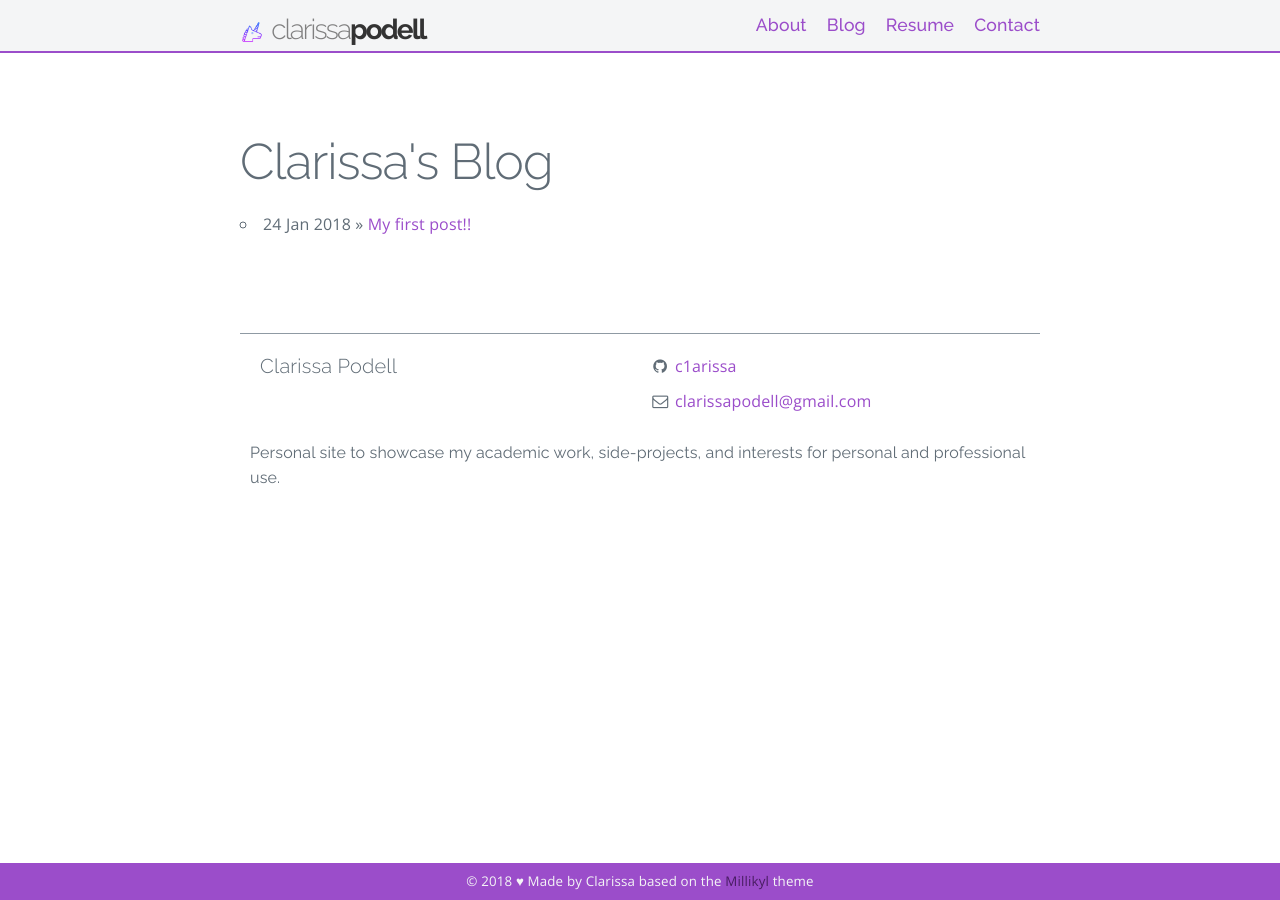
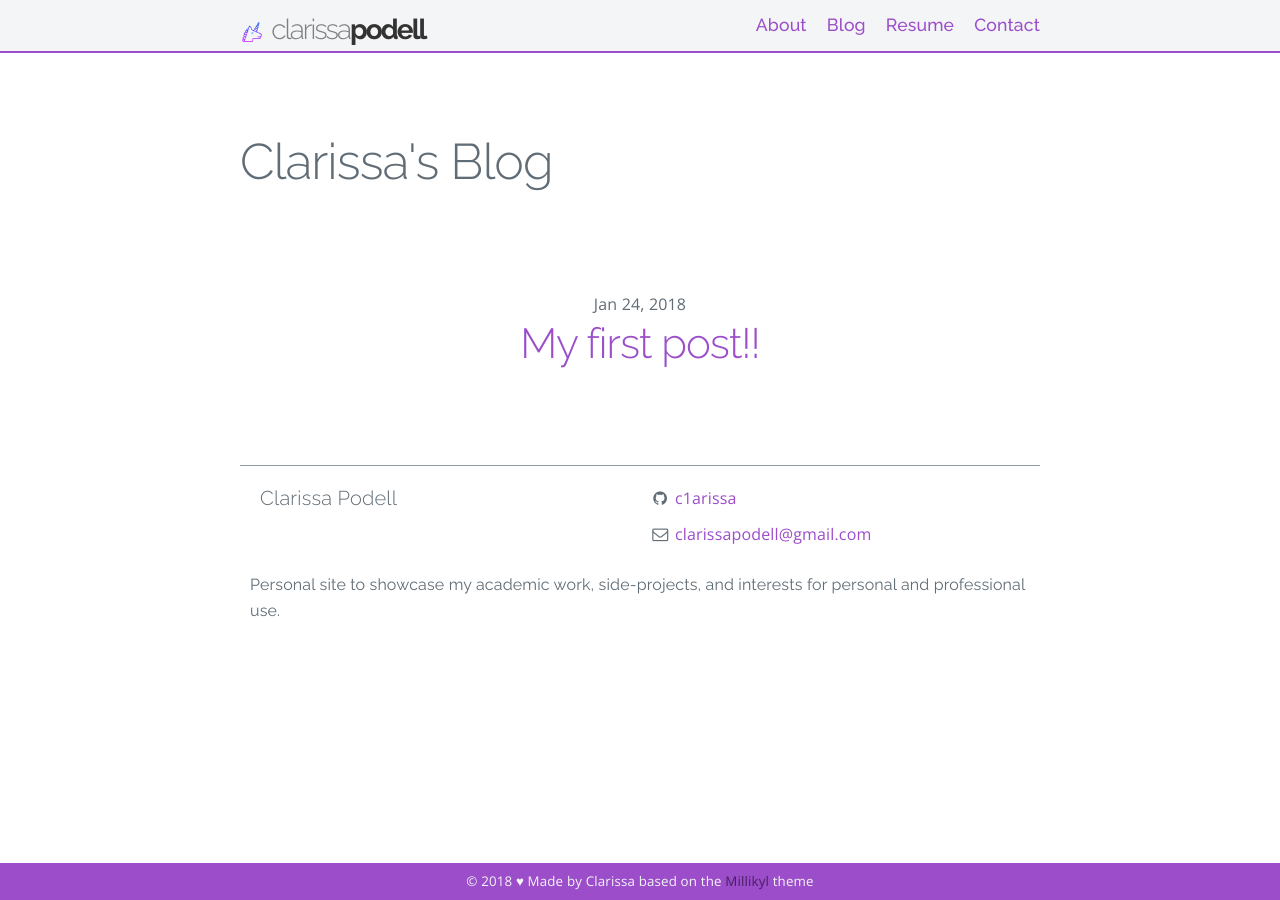
Before and after one commit to c1arissa/c1arissa.github.io, a Jekyll site: the page built from blog.md, in a window 1280 px wide. Built offline with Jekyll 4.4.1, drawn with Linux system fonts in a browser that asks for light colours; nearby versions of some CDN libraries; a style sheet for code colours, icons or effects is not loaded.

Commit message:
Update blog.md

```diff
--- a/blog.md
+++ b/blog.md
@@ -4,6 +4,23 @@
 permalink: /blog/
 ---
 
+<div class="home">
+
+  <ul class="post-list">
+    {% for post in site.posts %}
+      <li>
+        <span class="post-meta">{{ post.date | date: "%b %-d, %Y" }}</span>
+
+        <h2>
+          <a class="post-link" href="{{ post.url | prepend: site.baseurl }}">{{ post.title }}</a>
+        </h2>
+      </li>
+    {% endfor %}
+</ul>
+
+</div>
+
+{% comment %}
 <ul class="posts">
 
   {% for post in site.posts %}
@@ -11,3 +28,4 @@
   {% endfor %}
 
 </ul>
+{% endcomment %}
```
